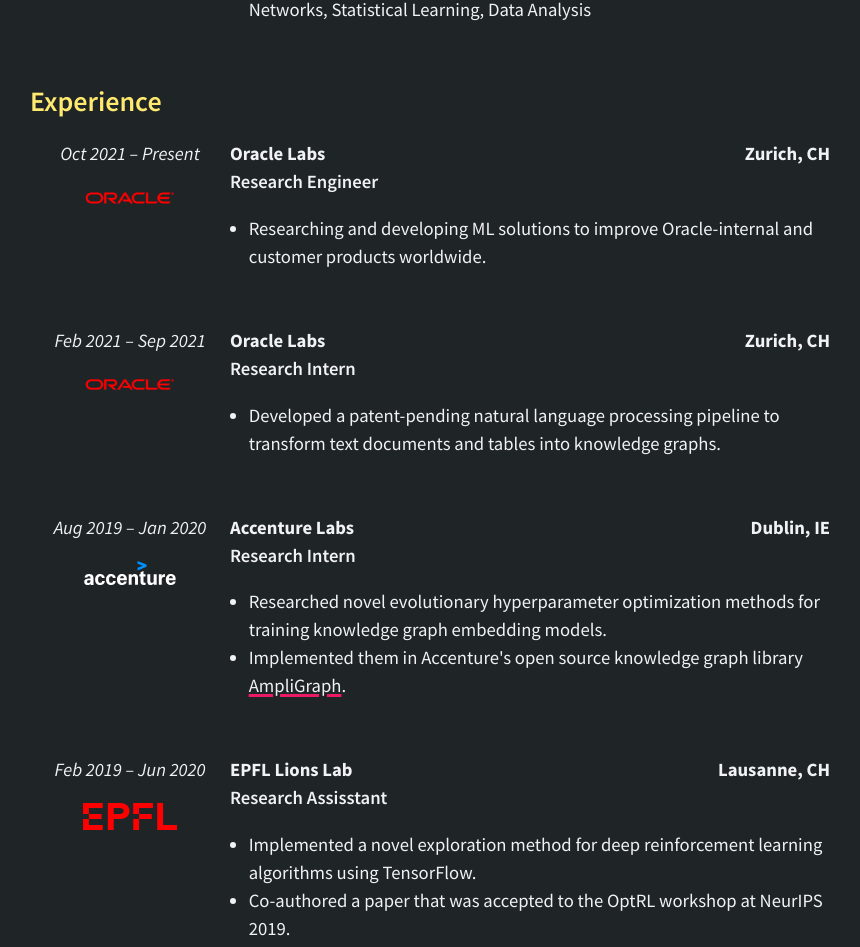
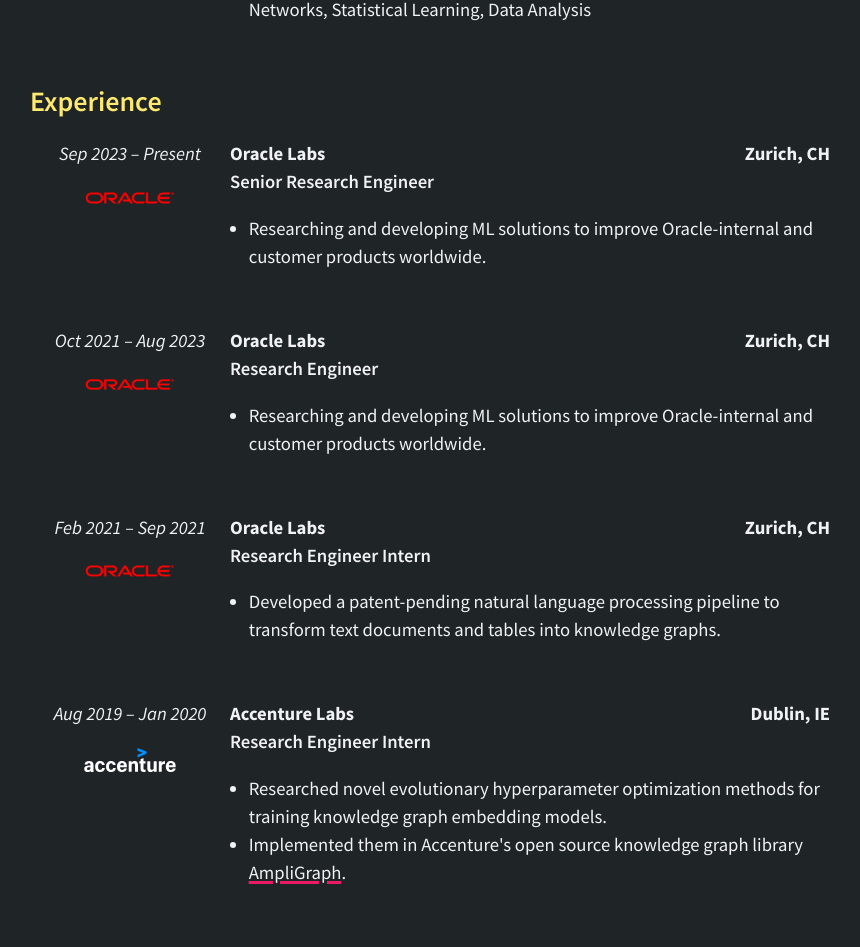
Before and after one commit to dogatekin/dogatekin.github.io, a SvelteKit app: page /resume in a window 1280 px wide. Shown: the part 653-1600 px from the top of the page, without its empty margins (210-1070 px from the left). Built offline with nearby package versions, Linux system fonts and the light colour scheme.

Commit message:
Update web resume with promotion

```diff
--- a/src/app.css
+++ b/src/app.css
@@ -79,6 +79,7 @@
   font-size: 1.5rem;
   font-weight: 600;
   color: var(--headline);
+  margin-top: 2.5rem;
   margin-bottom: 1rem;
 }
 
--- a/src/routes/resume/+page.svelte
+++ b/src/routes/resume/+page.svelte
@@ -61,7 +61,24 @@
 		name="Oracle Labs"
 		lightlogo="{base}/resume/oracle.png"
 		darklogo="{base}/resume/oracle.png"
-		dates="Oct 2021 – Present"
+		dates="Sep 2023 – Present"
+		location="Zurich, CH"
+		role="Senior Research Engineer"
+		gpa=""
+	>
+		<ul>
+			<li>
+				Researching and developing ML solutions to improve Oracle-internal and customer products
+				worldwide.
+			</li>
+		</ul>
+	</Experience>
+
+	<Experience
+		name="Oracle Labs"
+		lightlogo="{base}/resume/oracle.png"
+		darklogo="{base}/resume/oracle.png"
+		dates="Oct 2021 – Aug 2023"
 		location="Zurich, CH"
 		role="Research Engineer"
 		gpa=""
@@ -80,7 +97,7 @@
 		darklogo="{base}/resume/oracle.png"
 		dates="Feb 2021 – Sep 2021"
 		location="Zurich, CH"
-		role="Research Intern"
+		role="Research Engineer Intern"
 		gpa=""
 	>
 		<ul>
@@ -97,7 +114,7 @@
 		darklogo="{base}/resume/accenture-dark.svg"
 		dates="Aug 2019 – Jan 2020"
 		location="Dublin, IE"
-		role="Research Intern"
+		role="Research Engineer Intern"
 		gpa=""
 	>
 		<ul>
```
Also changed, not shown: src/routes/blog/snake-ai/+page.md (added, +37 -0 lines), 1 other file (tests, documents, lock files or other folders).
